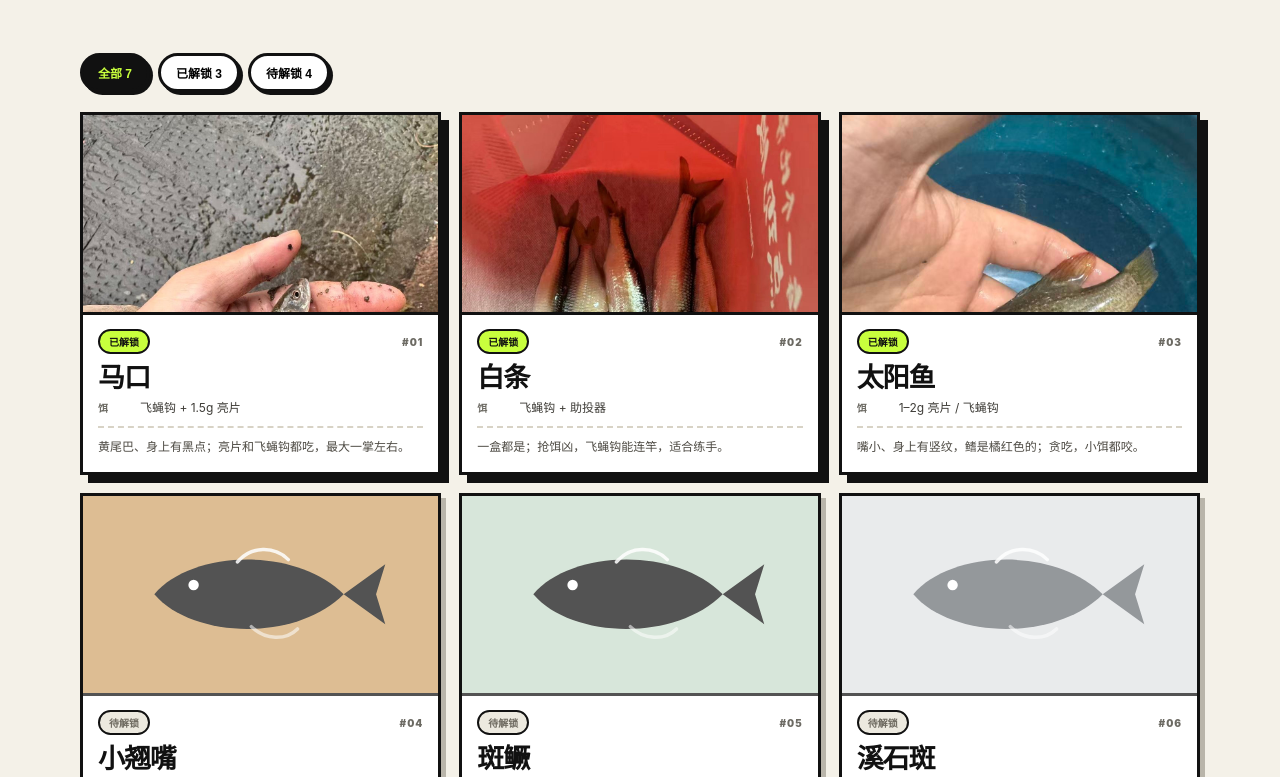
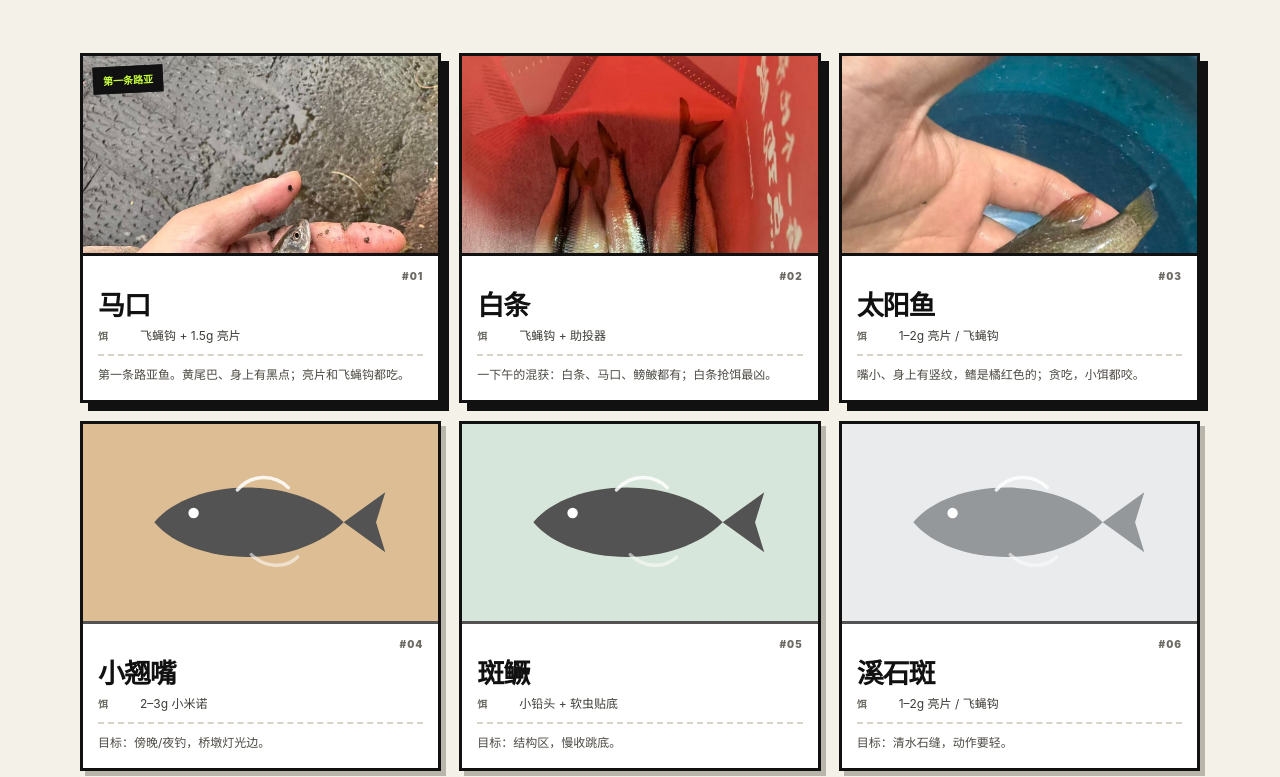
Before and after one commit to KAKO108/wzt-chaos-home, a plain HTML site: page catch/index.html in a window 1280 px wide. Shown: the part 459-1236 px from the top of the page. Drawn offline with Linux system fonts and the light colour scheme.

Commit message:
Refine catch wall: first fish, mixed bag, remove lock labels

```diff
--- a/catch/index.html
+++ b/catch/index.html
@@ -7,7 +7,7 @@
 <link rel="canonical" href="https://wzthandsome.cn/catch/">
 <meta name="theme-color" content="#111111">
 <meta property="og:title" content="鱼获墙 · WZT/kako108">
-<meta property="og:description" content="只记自己钓的。马口、白条、太阳鱼已解锁，剩下 4 种继续钓。照片在场，空军不记。">
+<meta property="og:description" content="只记自己钓的。马口、白条、太阳鱼已记录，剩下 4 种继续钓。照片在场，空军不记。">
 <meta property="og:type" content="website">
 <meta property="og:url" content="https://wzthandsome.cn/catch/">
 <style>
@@ -47,6 +47,7 @@
   .card{border:var(--line);background:#fff;box-shadow:var(--shadow);overflow:hidden;display:flex;flex-direction:column}
   .art{height:200px;display:grid;place-items:center;border-bottom:var(--line);position:relative;overflow:hidden}
   .art svg{width:78%;height:auto;display:block}
+  .ribbon{position:absolute;left:10px;top:10px;z-index:2;background:var(--ink);color:var(--acid);font-size:10px;font-weight:900;padding:4px 8px;border:2px solid var(--ink);transform:rotate(-3deg)}
   .art img{width:100%;height:100%;object-fit:cover;object-position:center 42%;display:block}
   .art.acid{background:var(--acid);color:var(--ink)}
   .art.pink{background:var(--pink);color:var(--ink)}
@@ -57,7 +58,7 @@
   .card.locked{box-shadow:5px 5px 0 #b9b5aa}
   .card.locked .art{filter:grayscale(.55);opacity:.72}
   .card-body{padding:14px 15px 16px;display:flex;flex-direction:column;gap:8px;flex:1}
-  .row{display:flex;justify-content:space-between;align-items:center;gap:8px}
+  .row{display:flex;justify-content:flex-end;align-items:center;gap:8px}
   .badge{font-size:10px;font-weight:900;padding:3px 9px;border:2px solid var(--ink);border-radius:999px;background:var(--acid)}
   .badge.locked{background:#ece9df;color:#6f6b61}
   .no{font-size:10px;color:var(--muted);font-weight:900;letter-spacing:.1em}
@@ -107,23 +108,22 @@
       <h1><span class="highlight">鱼获墙</span></h1>
       <p>只记自己钓的。先到了 3 种，剩下 4 种继续钓；尺寸靠目测，跑掉的不算。</p>
       <div class="stats">
-        <div class="stat"><small>已解锁</small><b id="sUnlocked">2 / 6</b></div>
-        <div class="stat"><small>鱼获记录</small><b id="sSpecies">3 种</b></div>
+        <div class="stat"><small>鱼种</small><b id="sUnlocked">3 / 7</b></div>
+        <div class="stat"><small>现场照片</small><b>4 张</b></div>
         <div class="stat"><small>总尾数</small><b>没数</b></div>
         <div class="stat"><small>最大</small><b>待测</b></div>
       </div>
     </section>
 
-    <div class="filters" id="filters"></div>
     <section class="grid" id="grid" aria-label="鱼获记录"></section>
 
     <section class="shots" aria-label="现场照片">
       <div class="shots-head"><h2>现场照片</h2><span>4 张 · 手机直出</span></div>
       <div class="shot-grid">
-        <figure class="shot"><img src="../assets/catch/baitiao-1.jpg" alt="白条" loading="lazy"><figcaption>白条：一盒，数不过来</figcaption></figure>
+        <figure class="shot"><img src="../assets/catch/baitiao-1.jpg" alt="白条" loading="lazy"><figcaption>白条 / 马口 / 鳑鲏：一下午的混获</figcaption></figure>
         <figure class="shot"><img src="../assets/catch/taiyangyu-1.jpg" alt="太阳鱼" loading="lazy"><figcaption>太阳鱼：发色了</figcaption></figure>
         <figure class="shot"><img src="../assets/catch/makou-2.jpg" alt="马口" loading="lazy"><figcaption>马口：塑料袋也挡不住黄尾巴</figcaption></figure>
-        <figure class="shot"><img src="../assets/catch/makou-1.jpg" alt="马口" loading="lazy"><figcaption>马口：这条拍得比较体面</figcaption></figure>
+        <figure class="shot"><img src="../assets/catch/makou-1.jpg" alt="马口" loading="lazy"><figcaption>马口：我的第一条路亚鱼</figcaption></figure>
       </div>
     </section>
 
@@ -135,10 +135,10 @@
 
 <script>
 const FISH = [
-  {id:1, name:'马口', status:'unlocked', color:'acid', lure:'飞蝇钩 + 1.5g 亮片',
-   note:'黄尾巴、身上有黑点；亮片和飞蝇钩都吃，最大一掌左右。', photo:'../assets/catch/makou-1.jpg'},
+  {id:1, name:'马口', status:'unlocked', color:'acid', first:true, lure:'飞蝇钩 + 1.5g 亮片',
+   note:'第一条路亚鱼。黄尾巴、身上有黑点；亮片和飞蝇钩都吃。', photo:'../assets/catch/makou-1.jpg'},
   {id:2, name:'白条', status:'unlocked', color:'pink', lure:'飞蝇钩 + 助投器',
-   note:'一盒都是；抢饵凶，飞蝇钩能连竿，适合练手。', photo:'../assets/catch/baitiao-1.jpg'},
+   note:'一下午的混获：白条、马口、鳑鲏都有；白条抢饵最凶。', photo:'../assets/catch/baitiao-1.jpg'},
   {id:3, name:'太阳鱼', status:'unlocked', color:'purple', lure:'1–2g 亮片 / 飞蝇钩',
    note:'嘴小、身上有竖纹，鳍是橘红色的；贪吃，小饵都咬。', photo:'../assets/catch/taiyangyu-1.jpg'},
   {id:4, name:'小翘嘴', status:'locked', color:'orange', lure:'2–3g 小米诺',
@@ -159,30 +159,13 @@ const fishSvg = `<svg viewBox="0 0 240 120" aria-hidden="true">
   <path d="M112 88 C124 100 142 100 152 90" fill="none" stroke="#fff" stroke-width="3" stroke-linecap="round" opacity=".55"/>
 </svg>`;
 
-let active = 'all';
-
-function renderFilters(){
-  const unlocked = FISH.filter(f => f.status === 'unlocked').length;
-  const opts = [['all',`全部 ${FISH.length}`],['unlocked',`已解锁 ${unlocked}`],['locked',`待解锁 ${FISH.length-unlocked}`]];
-  document.getElementById('filters').innerHTML = opts.map(([k,l]) =>
-    `<button class="chip ${active===k?'on':''}" data-k="${k}">${l}</button>`).join('');
-  document.querySelectorAll('.chip').forEach(el => {
-    el.onclick = () => { active = el.dataset.k; renderFilters(); renderGrid(); };
-  });
-}
-
 function renderGrid(){
-  const list = active === 'all' ? FISH : FISH.filter(f => f.status === active);
   const grid = document.getElementById('grid');
-  if(!list.length){ grid.innerHTML = '<div class="empty">这里还没有鱼。换个筛子试试。</div>'; return; }
-  grid.innerHTML = list.map((f, i) => `
+  grid.innerHTML = FISH.map((f, i) => `
     <article class="card ${f.status}">
-      <div class="art ${f.color}">${f.photo ? `<img src="${f.photo}" alt="${f.name}" loading="lazy">` : fishSvg}</div>
+      <div class="art ${f.color}">${f.first ? '<span class="ribbon">第一条路亚</span>' : ''}${f.photo ? `<img src="${f.photo}" alt="${f.name}" loading="lazy">` : fishSvg}</div>
       <div class="card-body">
-        <div class="row">
-          <span class="badge ${f.status === 'locked' ? 'locked' : ''}">${f.status === 'locked' ? '待解锁' : '已解锁'}</span>
-          <span class="no">#${String(f.id).padStart(2,'0')}</span>
-        </div>
+        <div class="row"><span class="no">#${String(f.id).padStart(2,'0')}</span></div>
         <h3>${f.name}</h3>
         <div class="kv"><b>饵</b>${f.lure}</div>
         <div class="note">${f.note}</div>
@@ -192,9 +175,6 @@ function renderGrid(){
 
 document.getElementById('sUnlocked').textContent =
   `${FISH.filter(f => f.status === 'unlocked').length} / ${FISH.length}`;
-document.getElementById('sSpecies').textContent =
-  `${FISH.filter(f => f.status === 'unlocked').length} 种`;
-renderFilters();
 renderGrid();
 </script>
 </body>
```
Also changed, not shown: index.html (+1 -1 lines).
